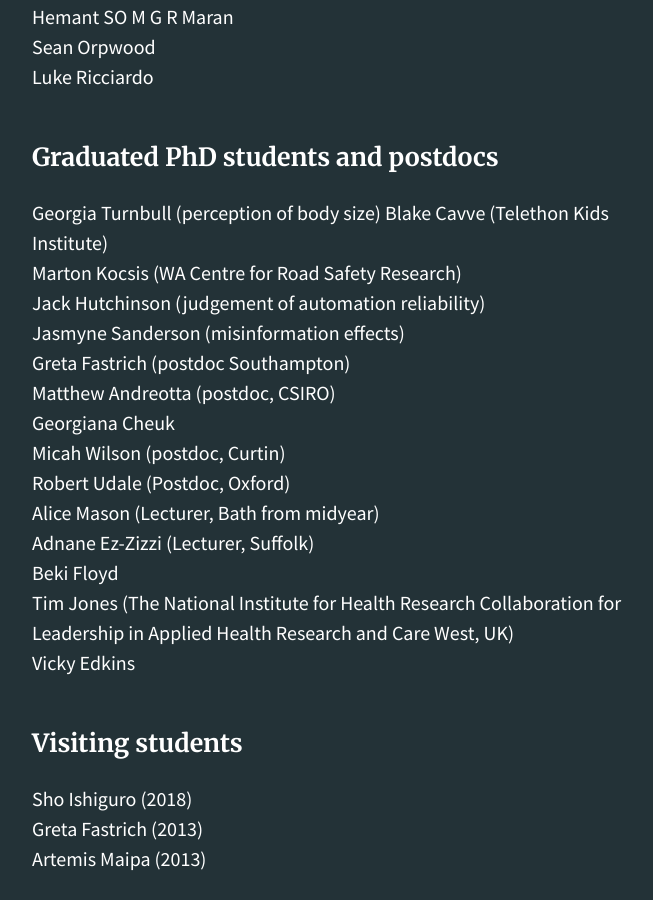
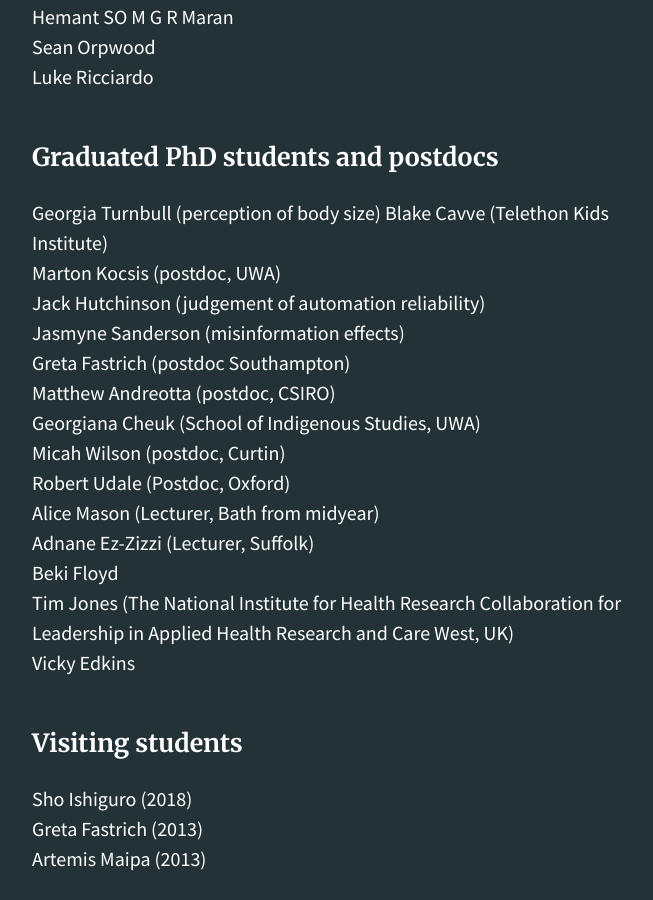
Before and after one commit to psy-farrell/psy-farrell.github.io, a Jekyll site: the page built from _pages/members.md, in a window 1280 px wide and 900 px high, scrolled down 642 px. Shown: the whole window, without its empty margins (288-941 px from the left). Built offline with Jekyll 4.4.1, drawn with Linux system fonts in a browser that asks for light colours.

Commit message:
2024 mods

```diff
--- a/_pages/members.md
+++ b/_pages/members.md
@@ -25,12 +25,12 @@ Luke Ricciardo
 
 Georgia Turnbull (perception of body size)
 Blake Cavve (Telethon Kids Institute)
-Marton Kocsis (WA Centre for Road Safety Research)
+Marton Kocsis (postdoc, UWA)
 Jack Hutchinson (judgement of automation reliability)
 Jasmyne Sanderson (misinformation effects)
 Greta Fastrich (postdoc Southampton)
 Matthew Andreotta (postdoc, CSIRO)
-Georgiana Cheuk
+Georgiana Cheuk  (School of Indigenous Studies, UWA)
 Micah Wilson (postdoc, Curtin)
 Robert Udale (Postdoc, Oxford)
 Alice Mason (Lecturer, Bath from midyear)
```
